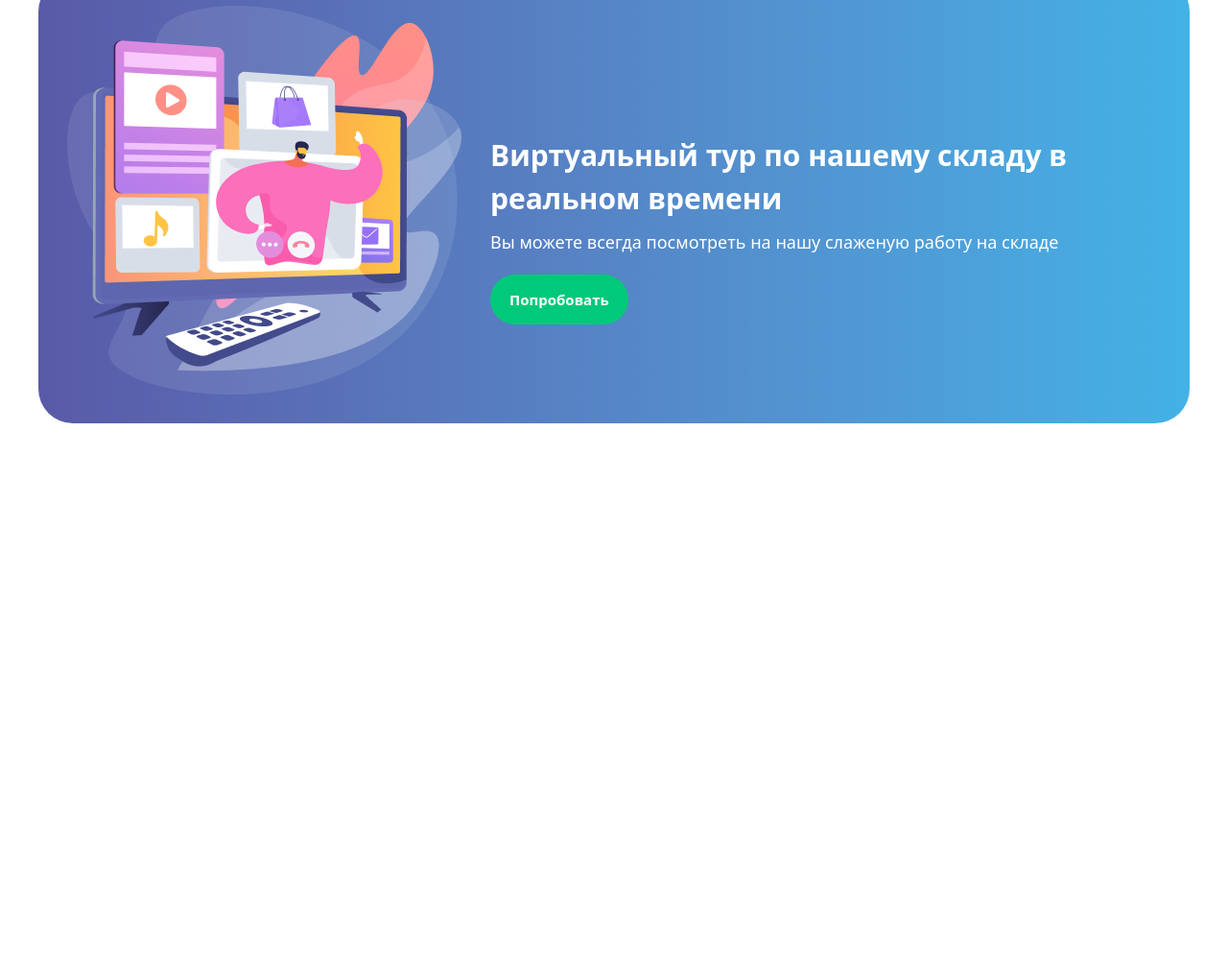
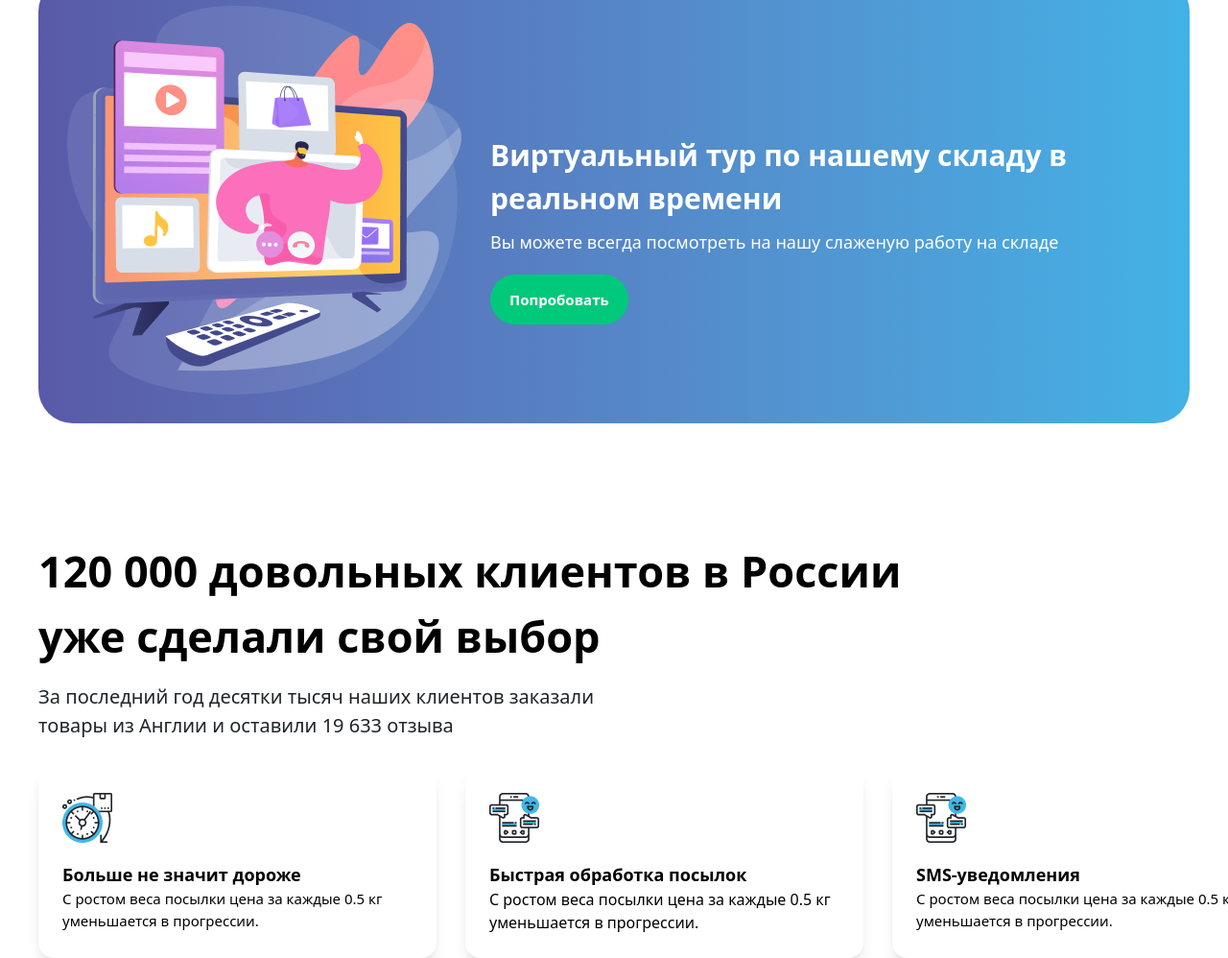
Before and after one commit to rxmnw/HOMEWORK-26-04-26, a website: page index.html in a window 1280 px wide. Shown: the part 4741-5739 px from the top of the page at 96% size. Before the commit the page ends 5182 px from the top, so only its background shows below. Drawn offline with Linux system fonts and the light colour scheme.

Commit message:
Dsection8 in page1

```diff
--- a/index.html
+++ b/index.html
@@ -286,6 +286,28 @@
         </div>
       </section>
 
+<section class="max-w-300 m-auto">
+            <p class="lg:text-[45px] font-bold lg:w-[900px] mt-[120px] text-[30px] w-[400px] lg:ml-[0px] ml-[25px]">120 000 довольных клиентов в России уже сделали свой выбор</p>
+            <p class="text-[20px] font-light lg:w-[604px] text-[#1F2428] mt-[15px] w-[400px] lg:ml-[0px] ml-[25px]">За последний год десятки тысяч наших клиентов заказали товары из Англии и оставили 19 633 отзыва</p>
+            <div class="flex gap-[30px] mt-[30px] lg:flex-row flex-col">
+                <div class="p-[25px] shadow-lg rounded-2xl">
+                    <img src="./src/Иконка (12).png" alt="">
+                    <p class="text-[18px] font-bold mt-[20px]">Больше не значит дороже</p>
+                    <p class="text-[15px] font-light w-[365px]">С ростом веса посылки цена за каждые 0.5 кг уменьшается в прогрессии.</p>
+                </div>
+                <div class="p-[25px] shadow-lg rounded-2xl">
+                    <img src="./src/Иконка (13).png " alt="">
+                    <p class="text-[18px] font-bold mt-[20px]">Быстрая обработка посылок</p>
+                    <p class="text-[16px] font-light w-[365px]">С ростом веса посылки цена за каждые 0.5 кг уменьшается в прогрессии.</p>
+                </div>
+                <div class="p-[25px] shadow-lg rounded-2xl">
+                    <img src="./src/Group 22.png" alt="">
+                    <p class="text-[18px] font-bold mt-[20px]">SMS-уведомления</p>
+                    <p class="text-[15px] font-light w-[365px]">С ростом веса посылки цена за каждые 0.5 кг уменьшается в прогрессии.</p>
+                </div>
+            </div>
+      </section>
+
 
 </main>
 </body>
```
Also changed, not shown: src/Group 22.png (added), src/output.css, src/Иконка (12).png (added), src/Иконка (13).png (added).
